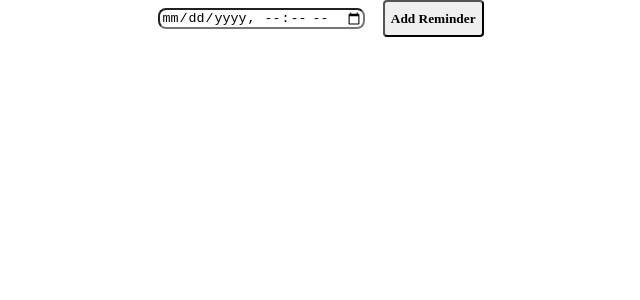
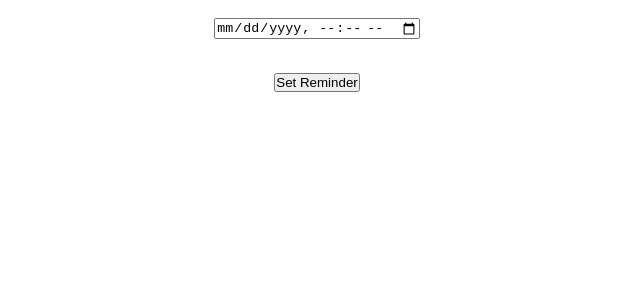
Before and after one commit to kapiljhajhria/reminder, a React (Create React App) app: page / in a window 1280 px wide. Shown: the top 300 px of the page, without its empty margins (323-963 px from the left). Built offline with nearby package versions, Linux system fonts and the light colour scheme.

Commit message:
using functions now, code refactored. able to add timers with countdown now.
todo: clear timers on end

```diff
--- a/src/Input/index.js
+++ b/src/Input/index.js
@@ -1,81 +1,39 @@
-import React from "react";
+import React, {useState} from "react";
 import './styles.css'
 import Timer from "../Timer";
 
-class GetInput extends React.Component {
-    constructor(props) {
-        super(props);
-        this.state = {
-            datetime: "12/12/1212",
+export default function GetInput(props) {
+    const [endTime, setEndTime] = useState("");
+    const [endTimesList, setEndTimesList] = useState([]);
 
-            endTimeList: [],
-
-        }
-    }
-
-    onBtnPress() {
-        // console.log(this.state.datetime)
-        // console.log("above this is the time from input field, end time of timer")
-        // console.log(new Date(this.state.datetime).getTime())
-        let endTimeListCopy = [].concat(this.state.divList);
-        endTimeListCopy.push(this.state.datetime);
-        return (
-            this.setState({
-                endTimeList: endTimeListCopy,
-            })
-        );
+    let tempEndTime;
 
 
-    }
-
-    // endTimeFromInput
-
-    async removeElementFromList() {
-        console.log("filtering list")
-        let endTimeListCopy = [].concat(this.state.endTimeList);
-        endTimeListCopy = endTimeListCopy.filter((endTime) => (new Date(endTime).getTime() - Date.now()) > 0);
-
-        this.setState({
-            endTimeList: endTimeListCopy,
-        })
-        alert('Timer Completed, Its ' + new Date(Date.now()).toLocaleTimeString() + " now");
-    }
-
-    isFutureTimer(endTime) {
-        let deadline = new Date(endTime).getTime();
-        let timeNow = new Date().getTime();
-        return deadline - timeNow > 0;
-    }
-
-    getTimersDivList() {
-        return this.state.endTimeList.map((endTime) => this.isFutureTimer(endTime) ?
-            <div className={"rem"}>
-                <div>
-                    <Timer key={endTime} dateTime={endTime}
-                           removeElementFromList={() => this.removeElementFromList()}/>
-                </div>
-            </div> : ""
-        )
-    }
-
-    render() {
-        return (
+    return (
+        <div className="add-reminder-cont">
             <div>
-                <div className={"all-el"}>
-                    <input className="datetimepicker" type="datetime-local" onChange={(newDateEvent) => {
-                        this.setState({datetime: newDateEvent.target.value});
-                    }}/>
-
-                    <button className={"add-rem-btn"}
-                            onClick={() => this.onBtnPress()}
-                    >
-                        Add Reminder
-                    </button>
-                </div>
-                {this.getTimersDivList()}
+                <input type="datetime-local" onChange={(dateTimeEntered) => {
+                    setEndTime(dateTimeEntered.target.value);
+                }}/>
             </div>
-        );
-    }
+            <div>
+                <button onClick={() => {
+                    let tempEndTimeList = [].concat(endTimesList)
+                    tempEndTimeList.push(endTime)
+                    setEndTimesList(tempEndTimeList);
+                }}>
+                    Set Reminder
+                </button>
+            </div>
+            <div className="timersListCol">
+                {endTimesList.map((t) => (
+                    <Timer key={t} endTimeInMili={t}>
+                        <div>
+                            {t}</div>
+                    </Timer>
+                ))
+                }
+            </div>
+        </div>
+    )
 }
-
-export default GetInput;
--- a/src/Input/styles.css
+++ b/src/Input/styles.css
@@ -1,30 +1,17 @@
-
-.all-el{
-    display: flex;
-    justify-content: center;
-    align-content: center;
-    width: 100%;
-}
-.datetimepicker {
-    background-color: white;
-    margin: 8px;
-    border-radius: 8px;
+*{
+    margin:0;
+    padding: 0;
+    box-sizing: border-box;
 }
 
-.add-rem-btn {
-    border-radius: 4px;
-    margin-left: 10px;
-    font-weight: bold;
-    font-family: "Droid Sans";
-}
-
-.rem {
-    height: 20px;
+/*top container with input and button*/
+.add-reminder-cont{
+    display: flex;
+    flex-direction: column;
     justify-content: center;
-    /*width: 100%;*/
-    text-align: center;
-    margin: 5px;
-    color: #282c34;
-    display: flex;
     align-self: center;
 }
+.add-reminder-cont > div{
+    margin:8px;
+    padding: 8px;
+}
--- a/src/Timer/index.js
+++ b/src/Timer/index.js
@@ -1,59 +1,30 @@
-import React from "react";
+import React, {useEffect, useState} from "react";
 import './styles.css'
 
-class Timer extends React.Component {
-    constructor(props) {
-        super(props);
-        this.state = {
-            fromTime: this.props.dateTime,
-            countdown: 'Starting Timer',
+export default function Timer(props) {
+    const [endTimeInMilliseconds, setEndTimeInMilliseconds] = useState(new Date(props.endTimeInMili).getTime());
+    const [countdown, setCountDown] = useState("");
+    let intervalId;
 
-        };
-        this.intervalId=null;
-    }
-    startTimer (stringTime)  {
-
-        console.log('string is :' + stringTime);
-        let deadline = new Date(stringTime).getTime();
-
-        this.intervalId  = setInterval(() => {
-            let now = new Date().getTime();
-            let t = deadline - now;
-            let days = Math.floor(t / (1000 * 60 * 60 * 24));
-            let hours = Math.floor((t % (1000 * 60 * 60 * 24)) / (1000 * 60 * 60));
-            let minutes = Math.floor((t % (1000 * 60 * 60)) / (1000 * 60));
-            let seconds = Math.floor((t % (1000 * 60)) / 1000);
-            if (t<=0) {
-                console.log("timer ended")
-                clearInterval(this.intervalId);
-                this.props.removeElementFromList();
-                return 0;
-            }else
-            this.setState({
-                countdown: days + "d "
-                    + hours + "h " + minutes + "m " + seconds + "s ",
-            });
-
-        }, 1000);
+    function getCountDownFromMilliseconds(endTime) {
+        endTime = endTime - new Date().getTime();
+        let seconds = Math.floor((endTime / 1000) % 60)
+        let minutes = Math.floor((endTime / (1000 * 60)) % 60)
+        let hours = Math.floor((endTime / (1000 * 60 * 60)) % 24)
+        let days = Math.floor((endTime / (1000 * 60 * 60 * 24)) % 24)
+        // console.log(days + "d:" + hours + "h:" + minutes + "m:" + seconds+"s")
+        setCountDown(days + "d:" + hours + "h:" + minutes + "m:" + seconds+"s");
     }
 
-    componentDidMount() {
-        this.startTimer(this.state.fromTime);
-    }
-
-    callParentFunction(e) {
-        if (typeof this.props.onChange === 'function') {
-            this.props.onChange(e.target.value);
-        }
-    }
-
-    render() {
-        return (
-            <div>
-                {this.state.countdown}
-            </div>
-        );
-    }
+    useEffect(() => {
+        intervalId = setInterval(()=>{
+            getCountDownFromMilliseconds(endTimeInMilliseconds);
+        }, 1000)
+        // getCountDownFromMilliseconds(endTimeInMilliseconds)
+    }, [1])
+    return (
+        <div className="timer">
+            {countdown}
+        </div>
+    )
 }
-
-export default (Timer);
```
